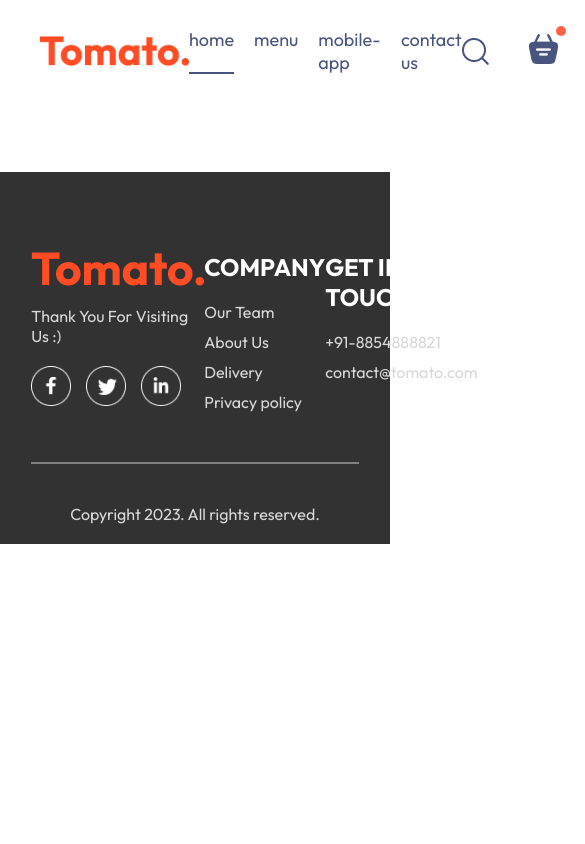
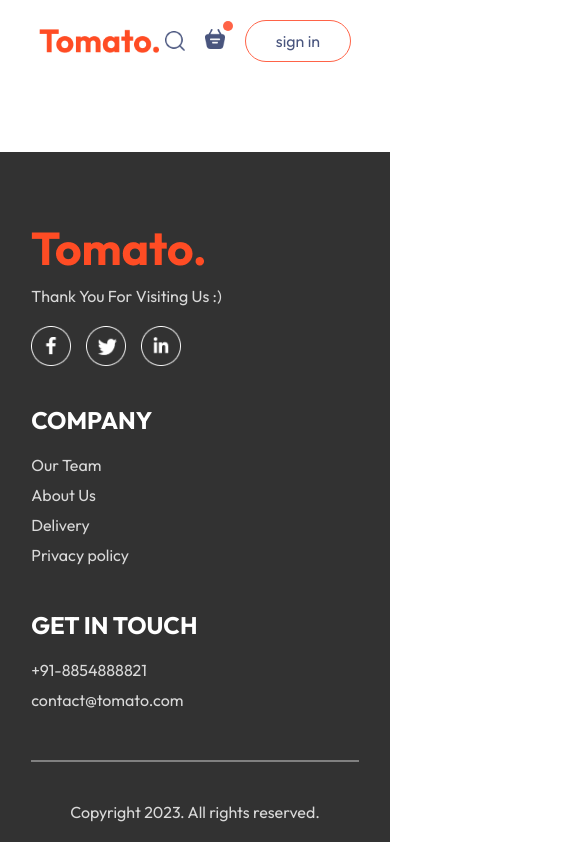
Before and after one commit to axdityax/Feastify-MERN-Platform, a React (Vite) app in the folder frontend/: page /order in a window 390 px wide. Shown: the top 844 px of the page, 585 px wide, since content can reach past the window. Built offline with nearby package versions, Linux system fonts and the light colour scheme.

Commit message:
Adding Responsiveness To Feastify

```diff
--- a/frontend/src/components/ExploreMenu/ExploreMenu.css
+++ b/frontend/src/components/ExploreMenu/ExploreMenu.css
@@ -54,3 +54,10 @@
 	border: 4px solid tomato;
 	padding: 2px;
 }
+
+@media (max-width: 1050px) {
+	.explore-menu-list {
+		max-width: 100%;
+		font-size: 14px;
+	}
+}
--- a/frontend/src/components/Footer/Footer.css
+++ b/frontend/src/components/Footer/Footer.css
@@ -50,3 +50,14 @@
 	background-color: grey;
 	border: none;
 }
+
+@media (max-width: 750px) {
+	.footer-content {
+		display: flex;
+		flex-direction: column;
+		gap: 35px;
+	}
+	.footer-copyright {
+		text-align: center;
+	}
+}
--- a/frontend/src/components/Header/Header.css
+++ b/frontend/src/components/Header/Header.css
@@ -38,3 +38,23 @@
 	font-size: max(1vw, 13px);
 	border-radius: 50px;
 }
+
+@media (max-width: 1050px) {
+	.header-contents {
+		max-width: 45%;
+	}
+}
+
+@media (max-width: 750px) {
+	.header-contents {
+		max-width: 65%;
+	}
+
+	.header-contents p {
+		display: none;
+	}
+
+	.header-contents button {
+		padding: 2vw 4vw;
+	}
+}
--- a/frontend/src/components/Navbar/Navbar.css
+++ b/frontend/src/components/Navbar/Navbar.css
@@ -63,3 +63,48 @@
 	top: -8px;
 	right: -8px;
 }
+
+@media (max-width: 1050px) {
+	.navbar .logo {
+		width: 140px;
+	}
+	.navbar-menu {
+		gap: 20px;
+		font-size: 17px;
+	}
+	.navbar-right {
+		gap: 30px;
+	}
+	.navbar-right img {
+		width: 22px;
+	}
+	.navbar-right-button {
+		padding: 8px 25px;
+	}
+}
+
+@media (max-width: 900px) {
+	.navbar .logo {
+		width: 120px;
+	}
+	.navbar-menu {
+		gap: 15px;
+		font-size: 16px;
+	}
+	.navbar-right {
+		gap: 20px;
+	}
+	.navbar-right img {
+		width: 20px;
+	}
+	.navbar-right-button {
+		padding: 7px 20px;
+		font-size: 15px;
+	}
+}
+
+@media (max-width: 750px) {
+	.navbar-menu {
+		display: none;
+	}
+}
```
